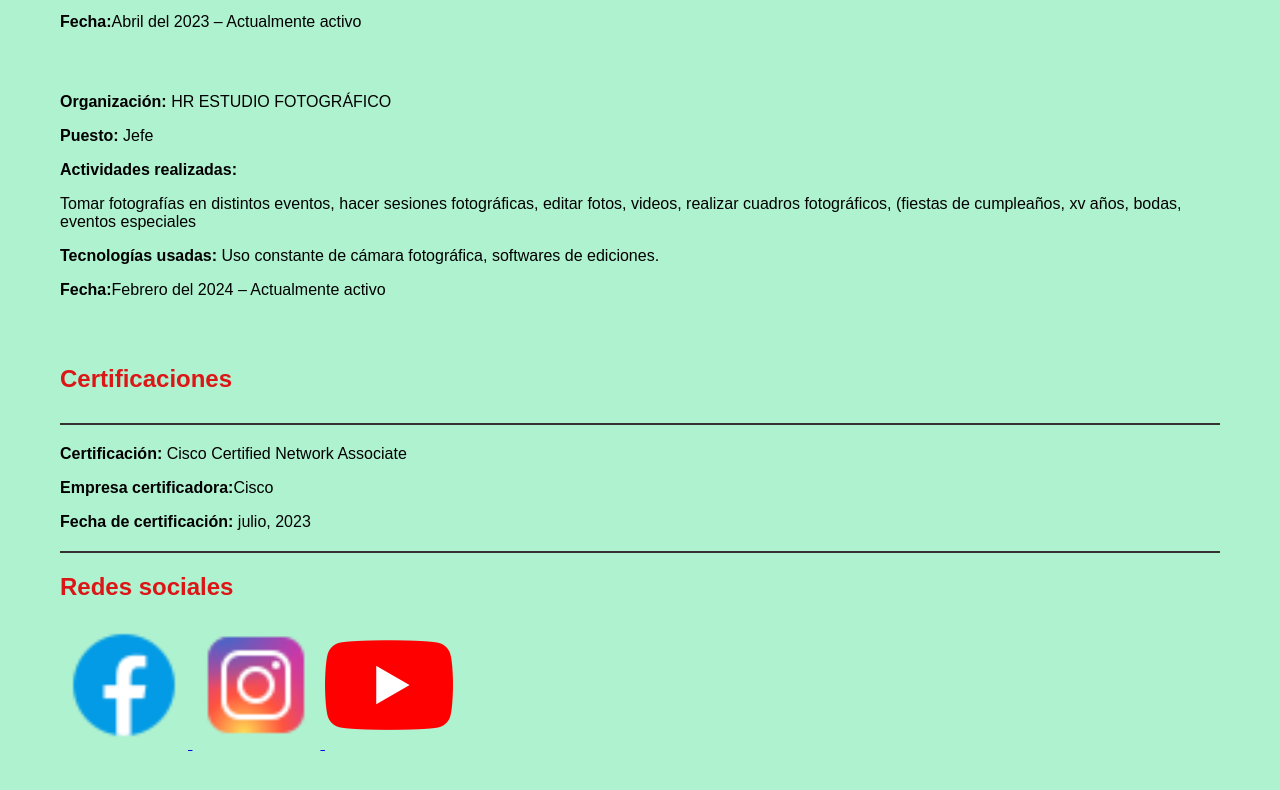
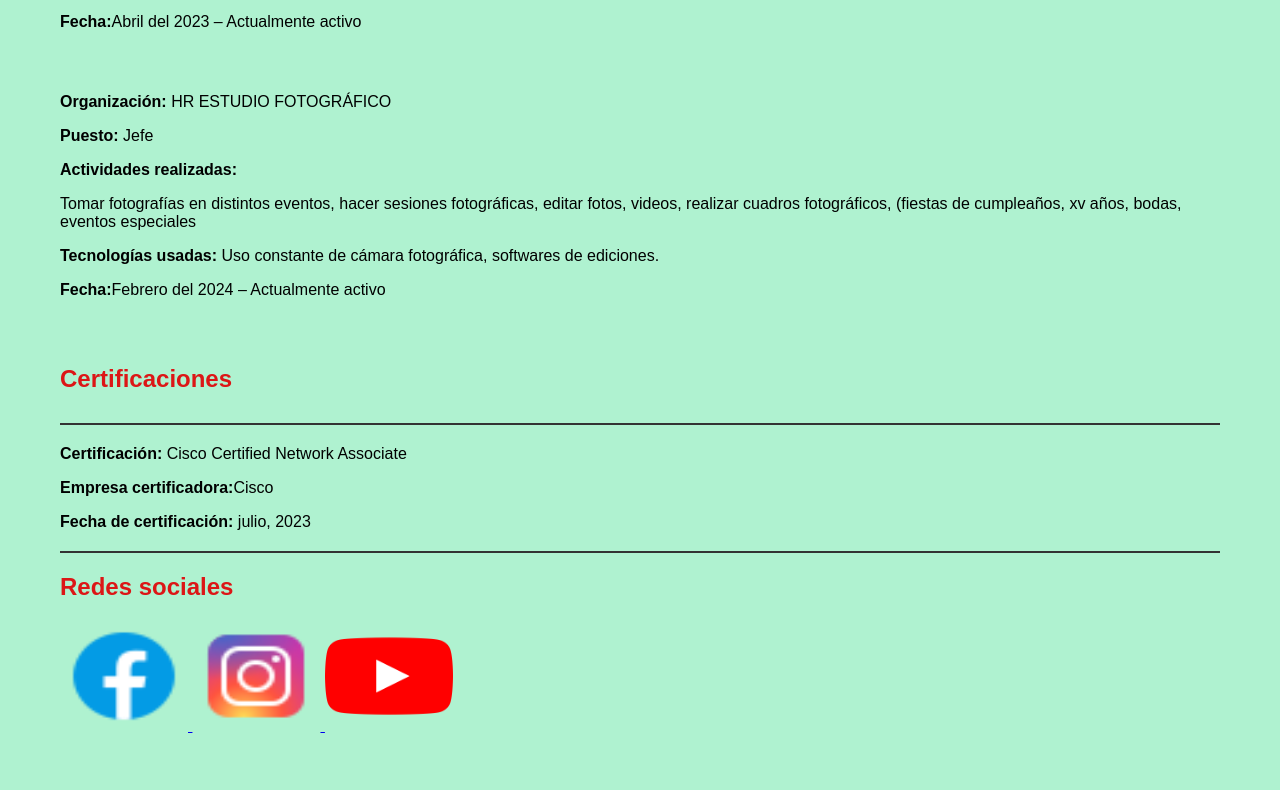
Before and after one commit to Carlo3s/expert-octo-palm-tree, a plain HTML site: page index.html in a window 1280 px wide. Shown: the part 1624-2414 px from the top of the page. Drawn offline with Linux system fonts and the light colour scheme.

Commit message:
redes sociales

```diff
--- a/index.html
+++ b/index.html
@@ -95,14 +95,14 @@
 </div>
     <h2>Redes sociales</h2>
 <a href="https://www.facebook.com/share/1QHVFrCTFh/">
-<img src="facebook.png" alt="facebook" style="width:128px;height:128px;">
+<img src="facebook.png" alt="facebook" style="width:128px;height:110px;">
 </a>
 <a href="https://www.instagram.com/hdez_13w?igsh=MTJsaDVwMWxycWx4cA==">
-    <img src="insta.png" alt="instagram" style="width:128px;height:128px;">
+    <img src="insta.png" alt="instagram" style="width:128px;height:110px;">
     </a>
 
     <a href="https://www.youtube.com/@CARLOSVLOGS849">
-        <img src="youtube.png" alt="youtube" style="width:128px;height:128px;">
+        <img src="youtube.png" alt="youtube" style="width:128px;height:110px;">
         </a>
 
 
```
